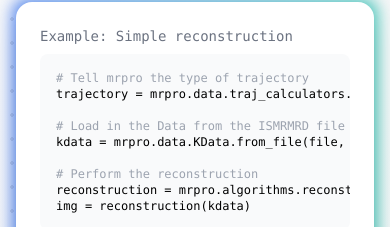
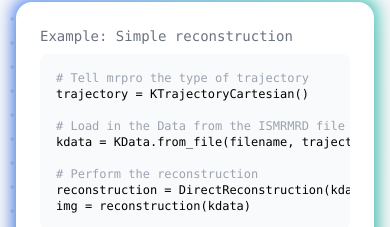
Before and after one commit to fzimmermann89/mrprolanding, a React (Vite) app: page / in a window 390 px wide. Shown: the part 617-844 px from the top of the page. Built offline with nearby package versions, Linux system fonts and the light colour scheme.

Commit message:
Improve code formatting and mobile responsiveness

```diff
--- a/src/components/Hero.tsx
+++ b/src/components/Hero.tsx
@@ -67,11 +67,11 @@ const Hero: React.FC = () => {
                 <pre className="text-xs md:text-sm bg-gray-50 p-4 rounded-lg overflow-x-auto">
                   <code className="font-mono whitespace-pre">
                     <span className="text-gray-400"># Tell mrpro the type of trajectory</span>
-                    {'\n'}trajectory = mrpro.data.traj_calculators.KTrajectoryCartesian(){'\n\n'}
+                    {'\n'}trajectory = KTrajectoryCartesian(){'\n\n'}
                     <span className="text-gray-400"># Load in the Data from the ISMRMRD file</span>
-                    {'\n'}kdata = mrpro.data.KData.from_file(file, trajectory){'\n\n'}
+                    {'\n'}kdata = KData.from_file(filename, trajectory){'\n\n'}
                     <span className="text-gray-400"># Perform the reconstruction</span>
-                    {'\n'}reconstruction = mrpro.algorithms.reconstruction.DirectReconstruction(kdata){'\n'}img = reconstruction(kdata)
+                    {'\n'}reconstruction = DirectReconstruction(kdata){'\n'}img = reconstruction(kdata)
                   </code>
                 </pre>
                 <div className="mt-4 flex justify-end">
```
